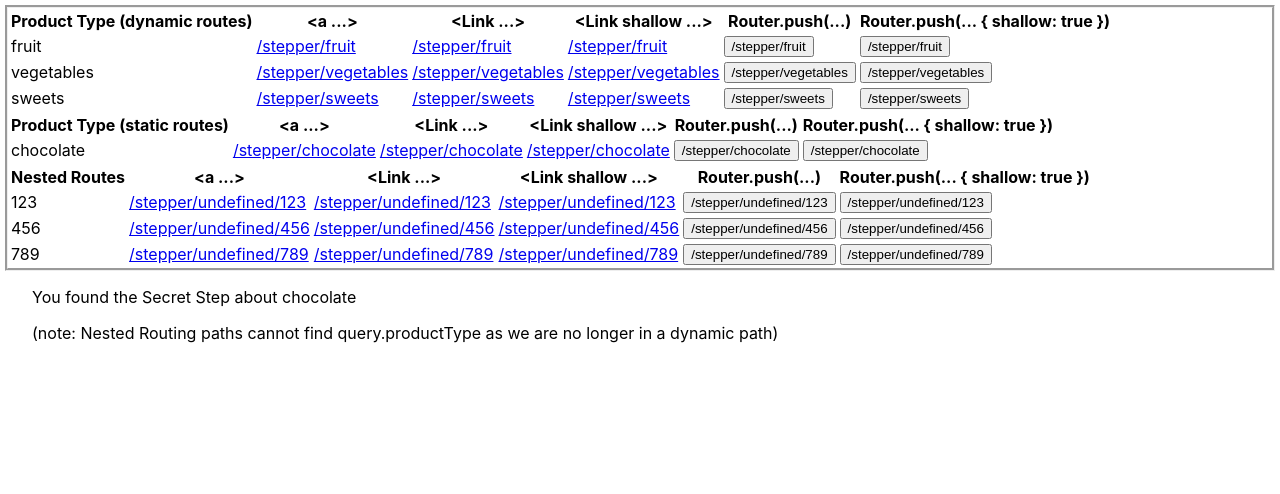
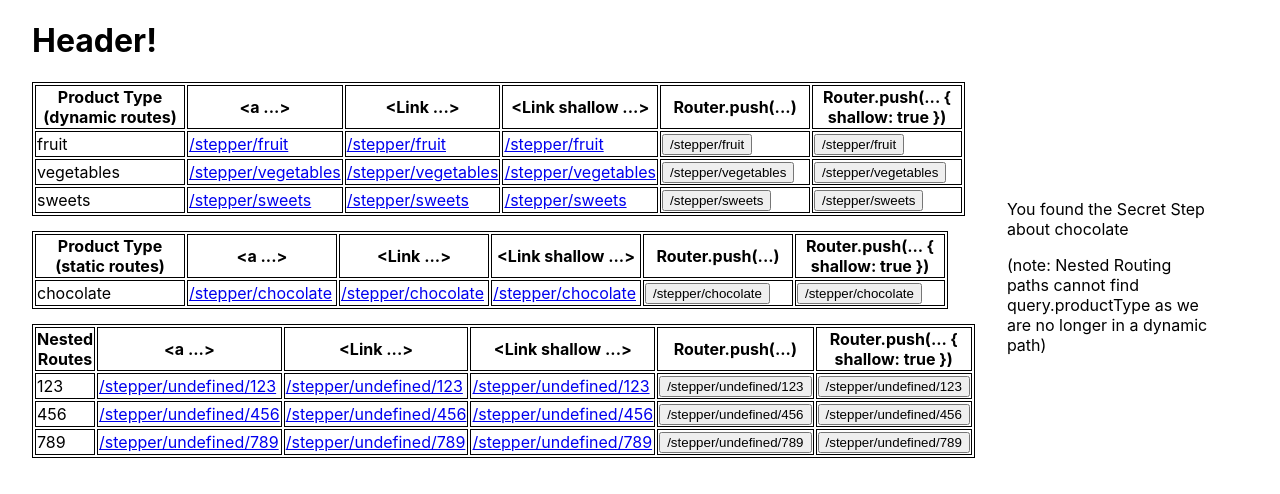
Before and after one commit to liywjl/next-js-url-change-hydration-example, a Next.js app: page /stepper/chocolate in a window 1280 px wide. Shown: the top 494 px of the page. Built offline with nearby package versions, Linux system fonts and the light colour scheme.

Commit message:
update page layout

```diff
--- a/pages/stepper/[productType]/index.js
+++ b/pages/stepper/[productType]/index.js
@@ -55,10 +55,13 @@ export default function Stepper() {
   }
 
   return (
+    <>
       <div className={styles.container}>
         <Header />
+        <div className={styles.row}>
           <Nav />
 
+          <div className={styles.container}>
             <main className={styles.main}>
               <div>Step: {step}</div>
               {stepComponent}
@@ -84,5 +87,8 @@ export default function Stepper() {
               )}
             </main>
           </div>
+        </div>
+      </div>
+    </>
   );
 }
--- a/pages/stepper/chocolate.js
+++ b/pages/stepper/chocolate.js
@@ -2,6 +2,7 @@ import { useEffect } from "react";
 
 import styles from "../../styles/Home.module.css";
 import Nav from "../../components/Nav";
+import Header from "../../components/Header";
 
 export default function Chocolate() {
   useEffect(() => {
@@ -11,13 +12,18 @@ export default function Chocolate() {
 
   return (
     <>
-      <Nav />
       <div className={styles.container}>
-        <p> You found the Secret Step about chocolate</p>
-        <p>
-          (note: Nested Routing paths cannot find query.productType as we are no
-          longer in a dynamic path)
-        </p>
+        <Header />
+        <div className={styles.row}>
+          <Nav />
+          <div className={styles.container}>
+            <p> You found the Secret Step about chocolate</p>
+            <p>
+              (note: Nested Routing paths cannot find query.productType as we
+              are no longer in a dynamic path)
+            </p>
+          </div>
+        </div>
       </div>
     </>
   );
--- a/styles/Home.module.css
+++ b/styles/Home.module.css
@@ -6,7 +6,6 @@
   display: flex;
   align-items: center;
   justify-content: center;
-  flex-wrap: wrap;
 }
 
 .column {
@@ -18,13 +17,22 @@
   align-items: flex-start;
 }
 
-.nav {
-  border: groove;
-  margin: 5px;
+.nav table {
+  margin-bottom: 15px;
 }
 
 .nav h2 {
   margin: 5px;
+}
+
+.nav table,
+.nav th,
+.nav td {
+  border: 1px solid black;
+}
+
+.nav td {
+  width: 150px;
 }
 
 .main {
```
Also changed, not shown: pages/stepper/[productType]/[nestedID].js (+7 -3 lines). Lines whose indentation alone changed are shown as unchanged.
